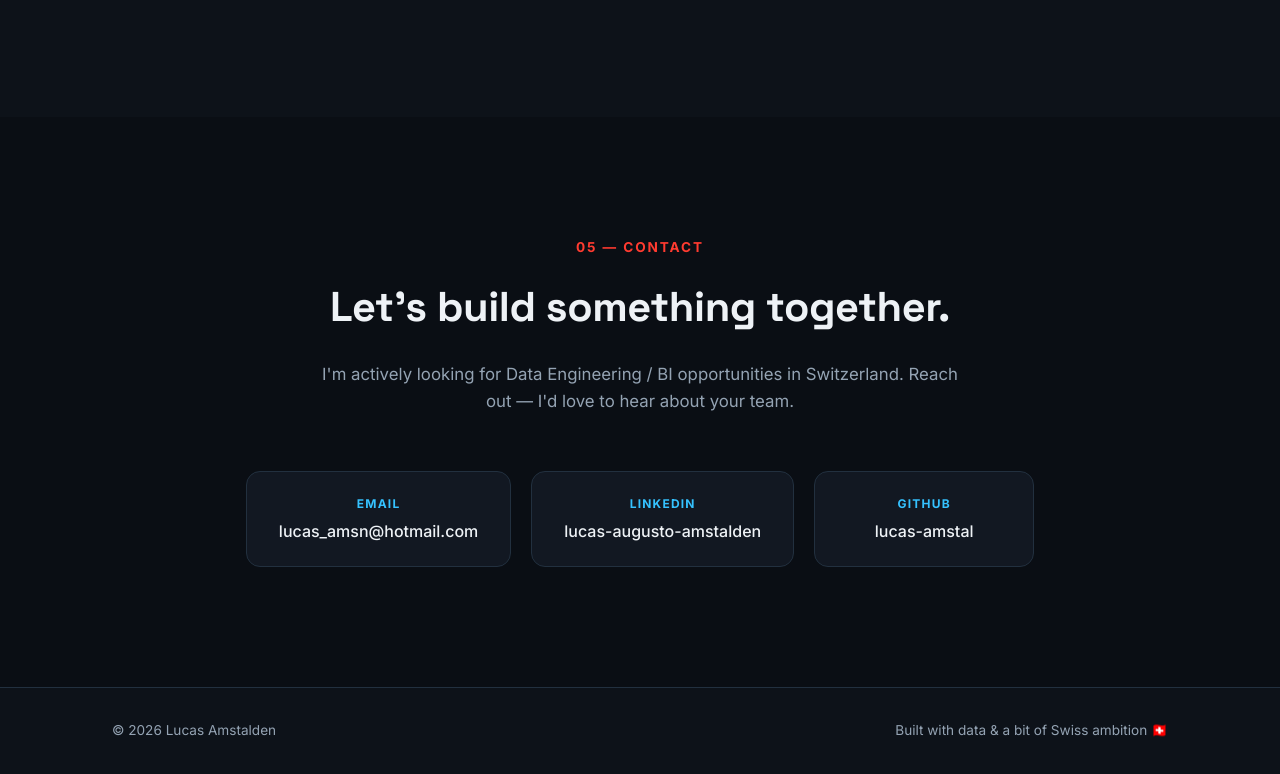
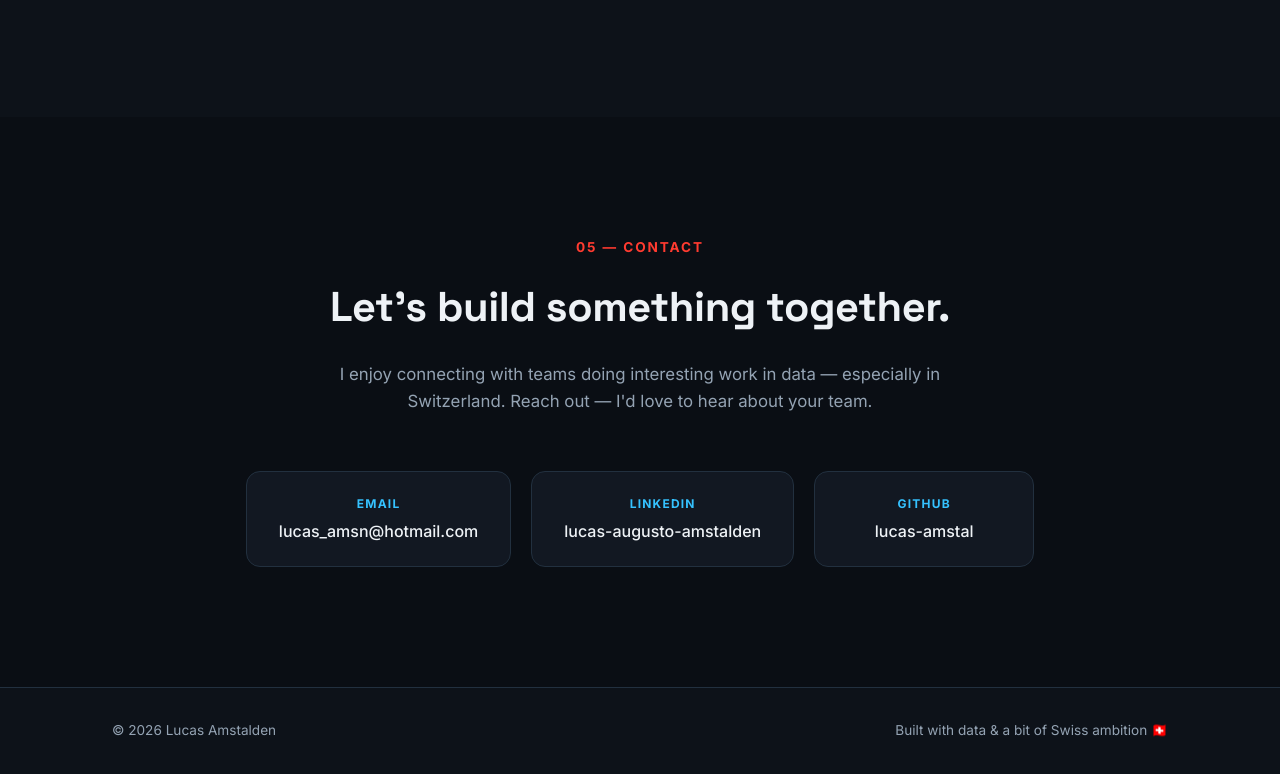
Before and after one commit to lucas-amstal/lucas-amstal.github.io, a plain HTML site: page index.html in a window 1280 px wide. Shown: the part 4654-5428 px from the top of the page. Drawn offline with Linux system fonts and the light colour scheme.

Commit message:
Make contact section implicit rather than explicit job search

```diff
--- a/index.html
+++ b/index.html
@@ -312,8 +312,8 @@
     <p class="section-tag reveal">05 — Contact</p>
     <h2 class="section-title reveal">Let's build something together.</h2>
     <p class="section-lede reveal">
-      I'm actively looking for Data Engineering / BI opportunities in Switzerland.
-      Reach out — I'd love to hear about your team.
+      I enjoy connecting with teams doing interesting work in data — especially in
+      Switzerland. Reach out — I'd love to hear about your team.
     </p>
     <div class="contact-links reveal">
       <a href="mailto:lucas_amsn@hotmail.com" class="contact-card">
```
